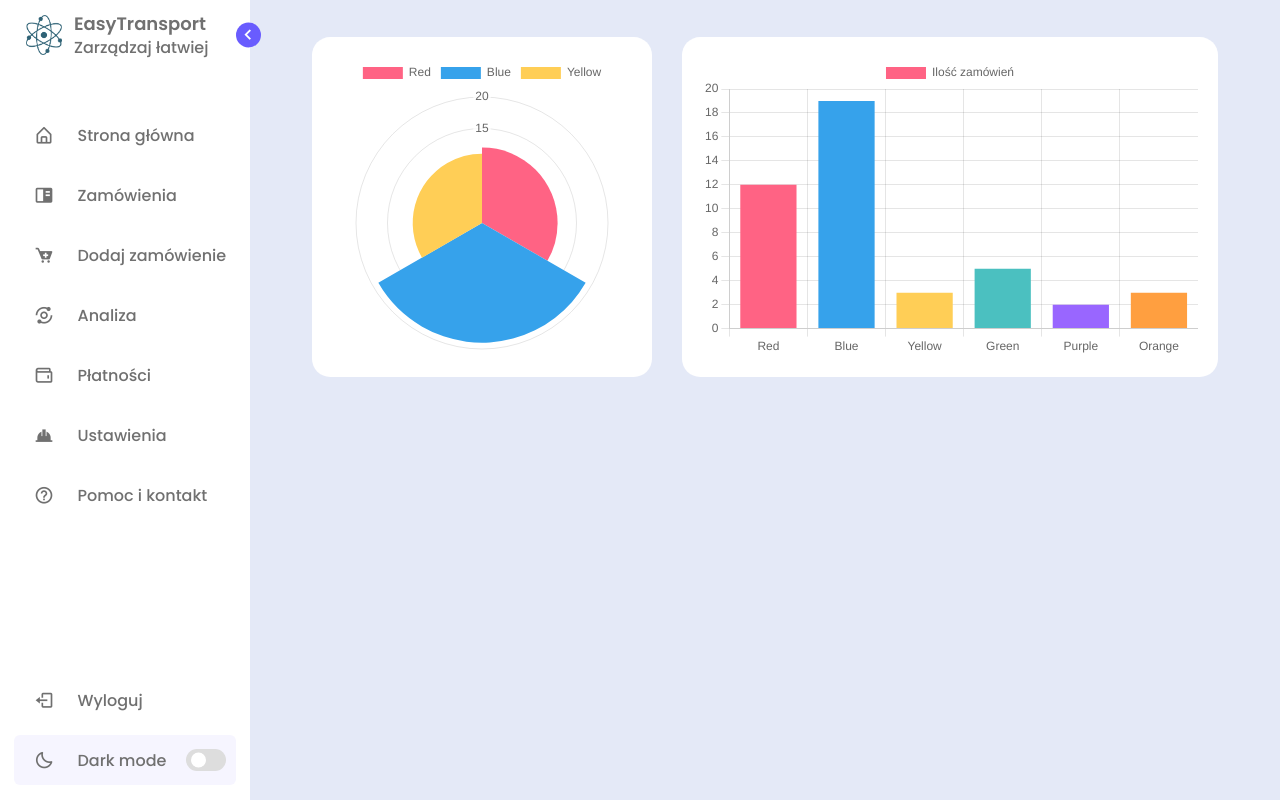
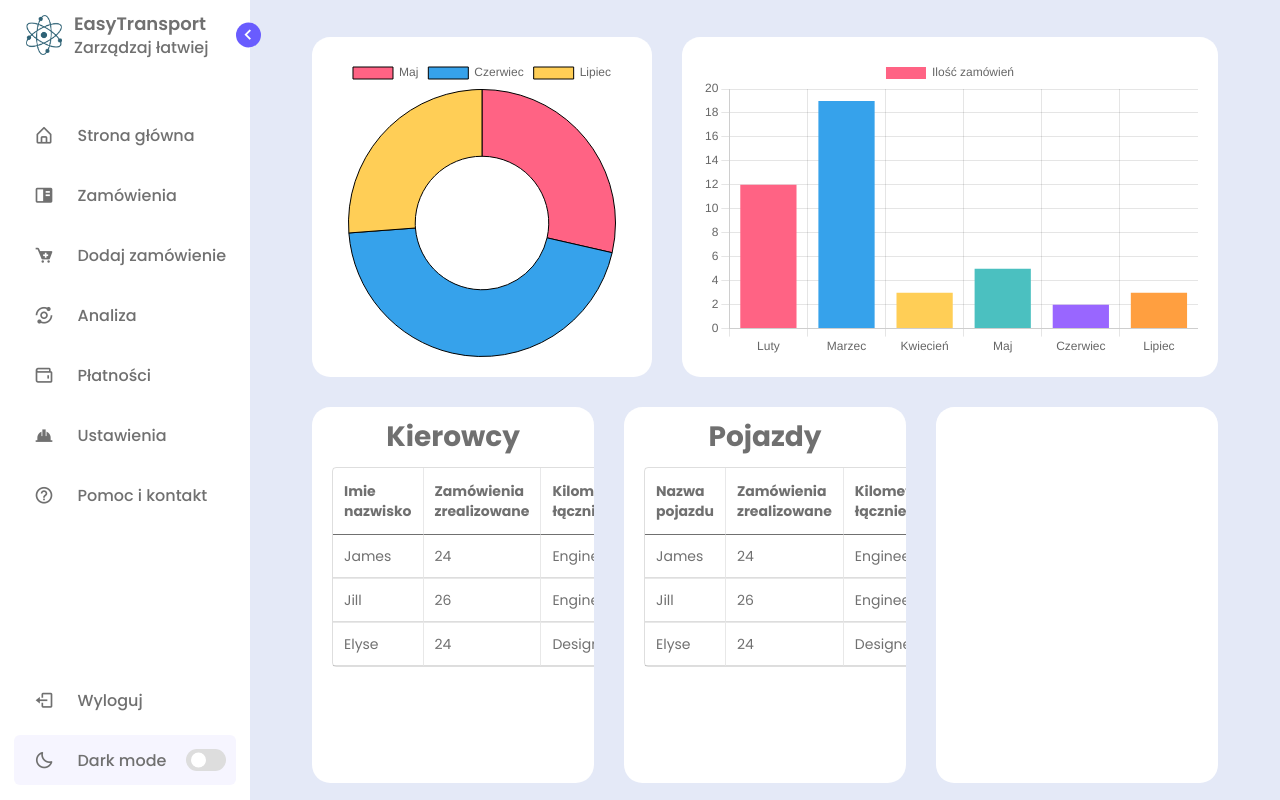
Before and after one commit to Wikkktor/EasyTransport, a Django app: page /analiza/ in a window 1280 px wide. Run offline with Django 4.2, Linux system fonts and the light colour scheme; the visitor is signed in with stand-in values (Sample User, id 1); some libraries are stand-ins or nearby versions.

Commit message:
Analysis charts + statystics

```diff
--- a/templates/analysis.html
+++ b/templates/analysis.html
@@ -18,7 +18,7 @@
             <canvas id="circleChart"></canvas>
         </div>
         <div class="chartbox">
-            <canvas id="barChart"> </canvas>
+            <canvas id="barChart"></canvas>
         </div>
     </div>
     <script>
@@ -27,7 +27,7 @@ const ctx2 = document.getElementById("circleChart").getContext('2d');
         const myChart = new Chart(ctx, {
             type: 'bar',
             data: {
-        labels: ['Red', 'Blue', 'Yellow', 'Green', 'Purple', 'Orange'],
+                labels: ['Luty', 'Marzec', 'Kwiecień', 'Maj', 'Czerwiec', 'Lipiec'],
                 datasets: [{
                     label: 'Ilość zamówień',
                     data: [12, 19, 3, 5, 2, 3],
@@ -48,9 +48,9 @@ const myChart = new Chart(ctx, {
         });
 
         const myChart2 = new Chart(ctx2, {
-    type: 'polarArea',
+            type: 'doughnut',
             data: {
-        labels: ['Red', 'Blue', 'Yellow',],
+                labels: ['Maj', 'Czerwiec', 'Lipiec',],
                 datasets: [{
                     label: 'Kursy samochodami',
                     data: [12, 19, 11],
@@ -60,7 +60,7 @@ const myChart2 = new Chart(ctx2, {
                         'rgba(255, 206, 86, 1)',
                     ],
                     borderColor: [
-                'rgba(0, 0, 0, 0)',
+                        'rgba(0, 0, 0, 1)',
 
                     ],
                     borderWidth: 1
@@ -72,4 +72,72 @@ const myChart2 = new Chart(ctx2, {
             }
         });
     </script>
+    <div class="analysis_section">
+        <div class="analysis_box">
+            <div class="counter center">
+                Kierowcy
+            </div>
+            <table class="ui celled table">
+                <thead>
+                <tr>
+                    <th>Imie nazwisko</th>
+                    <th>Zamówienia zrealizowane</th>
+                    <th>Kilometry łącznie</th>
+                </tr>
+                </thead>
+                <tbody>
+                <tr>
+                    <td data-label="Name">James</td>
+                    <td data-label="Age">24</td>
+                    <td data-label="Job">Engineer</td>
+                </tr>
+                <tr>
+                    <td data-label="Name">Jill</td>
+                    <td data-label="Age">26</td>
+                    <td data-label="Job">Engineer</td>
+                </tr>
+                <tr>
+                    <td data-label="Name">Elyse</td>
+                    <td data-label="Age">24</td>
+                    <td data-label="Job">Designer</td>
+                </tr>
+                </tbody>
+            </table>
+        </div>
+        <div class="analysis_box">
+            <div class="counter center">
+                Pojazdy
+            </div>
+            <table class="ui celled table">
+                <thead>
+                <tr>
+                    <th>Nazwa pojazdu</th>
+                    <th>Zamówienia zrealizowane</th>
+                    <th>Kilometry łącznie</th>
+                </tr>
+                </thead>
+                <tbody>
+                <tr>
+                    <td data-label="Name">James</td>
+                    <td data-label="Age">24</td>
+                    <td data-label="Job">Engineer</td>
+                </tr>
+                <tr>
+                    <td data-label="Name">Jill</td>
+                    <td data-label="Age">26</td>
+                    <td data-label="Job">Engineer</td>
+                </tr>
+                <tr>
+                    <td data-label="Name">Elyse</td>
+                    <td data-label="Age">24</td>
+                    <td data-label="Job">Designer</td>
+                </tr>
+                </tbody>
+            </table>
+        </div>
+        <div class="analysis_box">
+
+        </div>
+    </div>
+
 {% endblock %}
```
Lines whose indentation alone changed are shown as unchanged.
